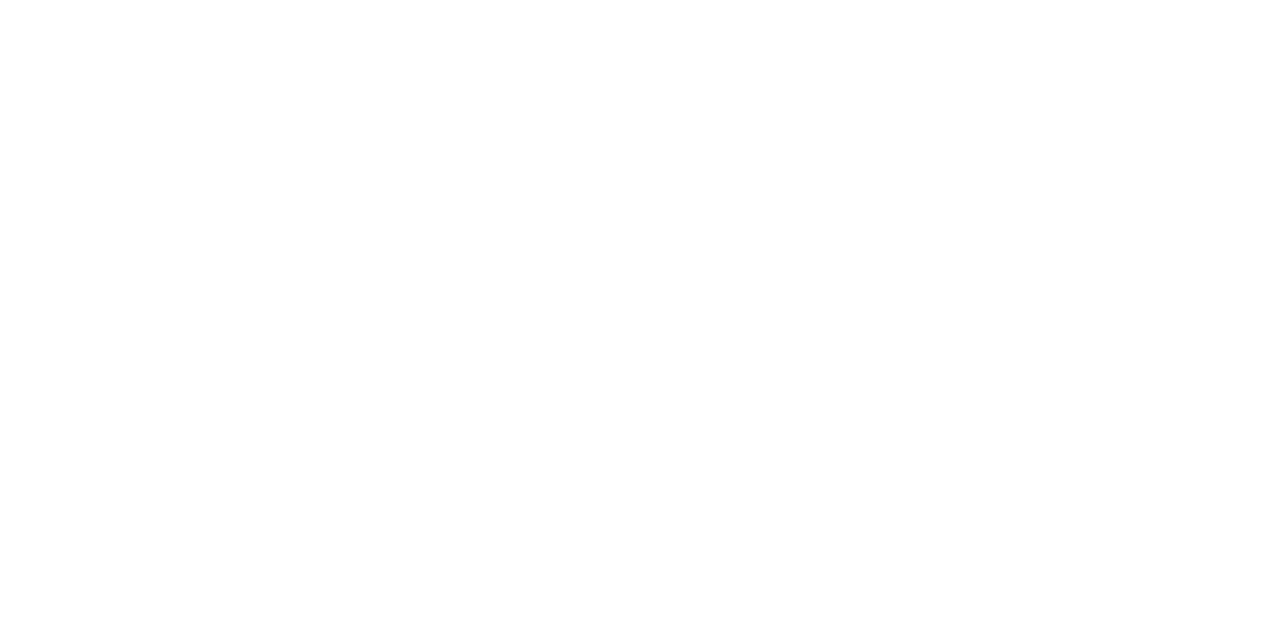
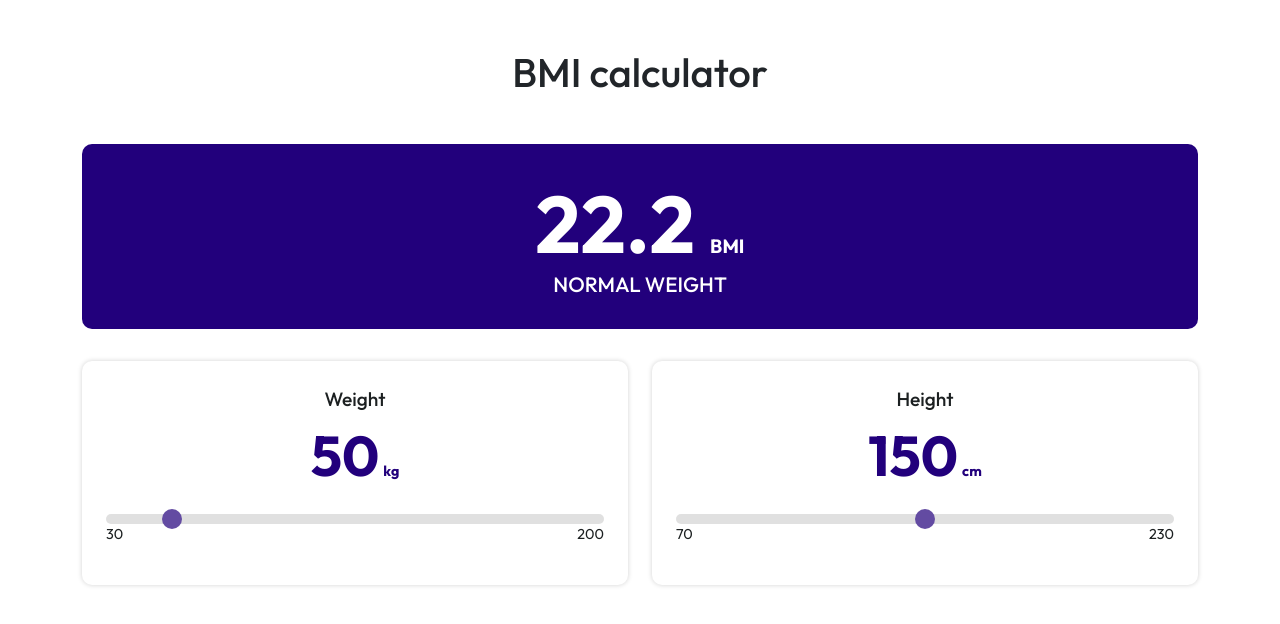
Before and after one commit to iv3it/vue-bmi-calculator, a Vue app: page / in a window 1280 px wide. Shown: the top 624 px of the page. Built offline with nearby package versions, Linux system fonts and the light colour scheme.

Commit message:
bmi form, bmi calculation & result

```diff
--- a/package.json
+++ b/package.json
@@ -7,6 +7,7 @@
     "build": "vue-cli-service build"
   },
   "dependencies": {
+    "bootstrap": "^5.1.3",
     "core-js": "^3.6.5",
     "vue": "^3.0.0"
   },
--- a/public/index.html
+++ b/public/index.html
@@ -5,6 +5,9 @@
     <meta http-equiv="X-UA-Compatible" content="IE=edge">
     <meta name="viewport" content="width=device-width,initial-scale=1.0">
     <link rel="icon" href="<%= BASE_URL %>favicon.ico">
+    <link rel="preconnect" href="https://fonts.googleapis.com">
+    <link rel="preconnect" href="https://fonts.gstatic.com" crossorigin>
+    <link href="https://fonts.googleapis.com/css2?family=Outfit:wght@100;300;400;500;700;900&display=swap" rel="stylesheet">
     <meta name="theme-color" content="#23D15D">
     <title>BMI calculator</title>
   </head>
--- a/src/_variables.scss
+++ b/src/_variables.scss
@@ -1,3 +1,3 @@
 $white: #ffffff;
 $black: #1C2021;
-$green: #23D15D;
+$blue: #22007C;
--- a/src/components/HomePage.vue
+++ b/src/components/HomePage.vue
@@ -1,14 +1,75 @@
 <template>
+  <div class="container">
+    <div class="d-flex justify-content-center pt-5 pb-3">
+      <h1>BMI calculator</h1>
+    </div>
 
+    <section class="bmi">
+      <h2 class="bmi__text">{{ bmiValue }} <span class="bmi__text bmi__text--xs">BMI</span></h2>
+      <h3 class="bmi__text bmi__text--sm">{{ bmiValueDescription }}</h3>
+    </section>
+
+    <form class="form container my-4 p-0">
+      <div class="row">
+        <div class="col-sm-6 col-12">
+          <div class="form__box">
+            <label for="weight" class="form__label">Weight</label>
+            <p class="form__text form__text--blue mb-3">{{ form.weight }}<span class="form__text--blue form__text--xs ms-1">kg</span></p>
+            <input class="form__range" id="weight" type="range" min="30" max="200" step="0.5" v-model="form.weight" required>
+            <div class="w-100 d-flex justify-content-between">
+              <p class="form__text--black form__text--xs">30</p>
+              <p class="form__text--black form__text--xs">200</p>
+            </div>
+          </div>
+        </div>
+        <div class="col-sm-6 col-12 mt-sm-0 mt-3">
+          <div class="form__box">
+            <label for="height" class="form__label">Height</label>
+            <p class="form__text form__text--blue mb-3">{{ form.height }}<span class="form__text--blue form__text--xs ms-1">cm</span></p>
+            <input class="form__range" id="height" type="range" min="70" max="230" step="1" v-model="form.height" required>
+            <div class="w-100 d-flex justify-content-between">
+              <p class="form__text--black form__text--xs">70</p>
+              <p class="form__text--black form__text--xs">230</p>
+            </div>
+          </div>
+        </div>
+      </div>
+    </form>
+
+  </div>
 </template>
 
 <script>
+import { reactive, computed } from '@vue/reactivity'
+
 export default {
   name: 'HomePage',
   setup() {
+    let form = reactive({
+      weight: 50,
+      height: 150,
+    })
+
+    let bmiValue = computed(() =>
+      Math.round(form.weight / ((form.height / 100) ** 2) * 10) / 10
+    );
+
+    let bmiValueDescription = computed(() => {
+      let x = Math.round(form.weight / ((form.height / 100) ** 2) * 10) / 10;
+
+      if (x < 18.5) {
+        return "Underweight"
+      } else if (x >= 18.5 && x <= 24.9) {
+        return "Normal weight"
+      } else if (x >= 25 && x <= 29.9) {
+        return "Overweight"
+      } else if (x > 30) {
+        return "Obese"
+      }
+    });
 
     return {
-
+      form, bmiValue, bmiValueDescription
     }
   }
 }
@@ -17,4 +78,139 @@
 <style scoped lang="scss">
 @import '../variables';
 
+.bmi {
+  position: relative;
+  margin: 2rem 0;
+  padding: 2rem;
+  background-color: $blue;
+  border-radius: 10px;
+  overflow: hidden;
+
+  &__text {
+    position: relative;
+    font-size: 5rem;
+    font-weight: 700;
+    text-align: center;
+    color: $white;
+    margin-bottom: 0;
+
+    @media (max-width: 575px) {
+      font-size: 3rem;
+    }
+
+    &--sm {
+      font-size: 1.3rem;
+      font-weight: 500;
+      text-transform: uppercase;
+
+      @media (max-width: 575px) {
+        font-size: 1.2rem;
+      }
+    }
+
+    &--xs {
+      font-size: 1.2rem;
+
+      @media (max-width: 575px) {
+        font-size: 0.8rem;
+      }
+    }
+
+    &--blue {
+      color: $blue;
+    }
+  }
+}
+
+.form {
+  &__box {
+    display: flex;
+    justify-content: center;
+    align-items: center;
+    flex-direction: column;
+    border-radius: 10px;
+    background-color: #fff;
+    padding: 1.5rem;
+    box-shadow: 0px 0px 5px 0px rgba(210, 210, 210, 1);
+  }
+
+  &__text {
+    font-size: 3.5rem;
+    font-weight: 700;
+    text-align: center;
+    color: $white;
+    margin-bottom: 0;
+
+    &--sm {
+      font-size: 1.5rem;
+      font-weight: 500;
+      text-transform: uppercase;
+    }
+
+    &--xs {
+      font-size: 0.9rem;
+    }
+
+    &--blue {
+      color: $blue;
+    }
+
+    &--black {
+      color: $black;
+    }
+  }
+
+  &__label {
+    color: $black;
+    font-size: 1.2rem;
+    font-weight: 500;
+  }
+
+  &__input {
+    border: 1px solid $black;
+    border-radius: 5px;
+    padding: 0.2rem 1rem;
+  }
+
+  &__range {
+    -webkit-appearance: none;
+    appearance: none;
+    width: 100%;
+    height: 10px;
+    background: #d3d3d3;
+    border-radius: 8px;
+    outline: none;
+    opacity: 0.7;
+    -webkit-transition: .2s;
+    transition: opacity .2s;
+
+
+    &:hover {
+      opacity: 1;
+    }
+
+    &::-moz-range-thumb {
+      -webkit-appearance: none;
+      appearance: none;
+      width: 20px;
+      height: 20px;
+      border-radius: 50%;
+      background: $blue;
+      border: none;
+      cursor: pointer;
+    }
+
+    &::-webkit-slider-thumb {
+      -webkit-appearance: none;
+      appearance: none;
+      width: 20px;
+      height: 20px;
+      border-radius: 50%;
+      background: $blue;
+      border: none;
+      cursor: pointer;
+    }
+  }
+}
+
 </style>
--- a/src/main.js
+++ b/src/main.js
@@ -1,4 +1,9 @@
 import { createApp } from 'vue'
 import App from './App.vue'
 
+import "bootstrap/dist/css/bootstrap.min.css"
+import "bootstrap"
+
+import './main.scss'
+
 createApp(App).mount('#app')
--- /dev/null
+++ b/src/main.scss
@@ -0,0 +1,23 @@
+* {
+  padding: 0;
+  margin: 0;
+  box-sizing: border-box;
+}
+
+a {
+  text-decoration: none;
+  color: inherit;
+
+  &:hover {
+    color: inherit;
+  }
+}
+
+body {
+  // 100; 300; 400; 500; 700; 900;
+  font-family: 'Outfit', sans-serif;
+}
+
+h1, h2, h3, h4, h5, h6 {
+  margin-bottom: 0;
+}
```
Also changed, not shown: 1 other file (tests, documents, lock files or other folders).
